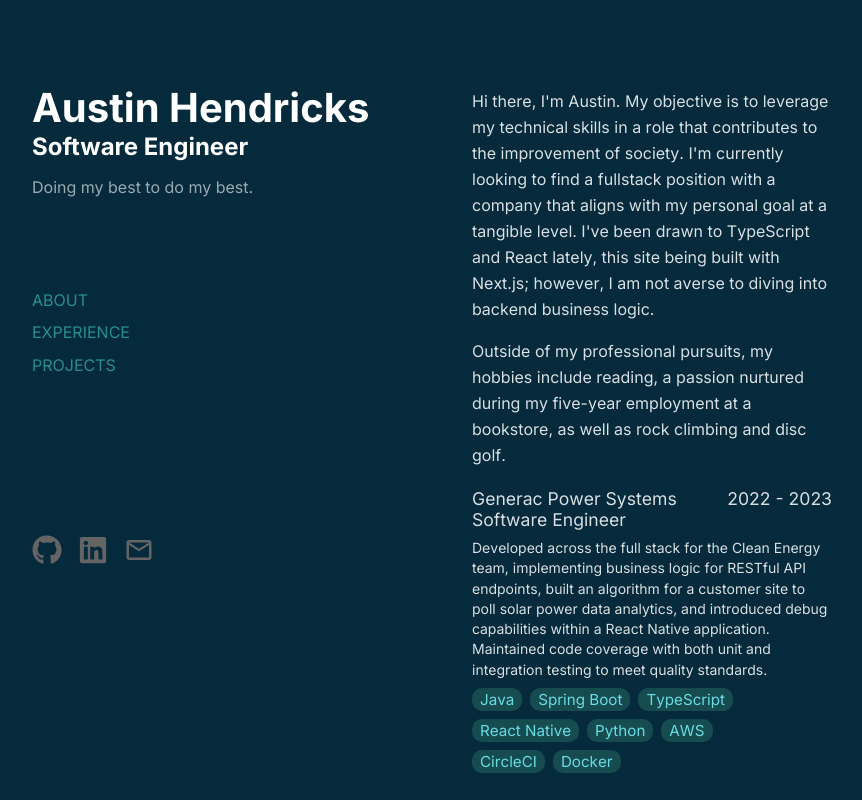
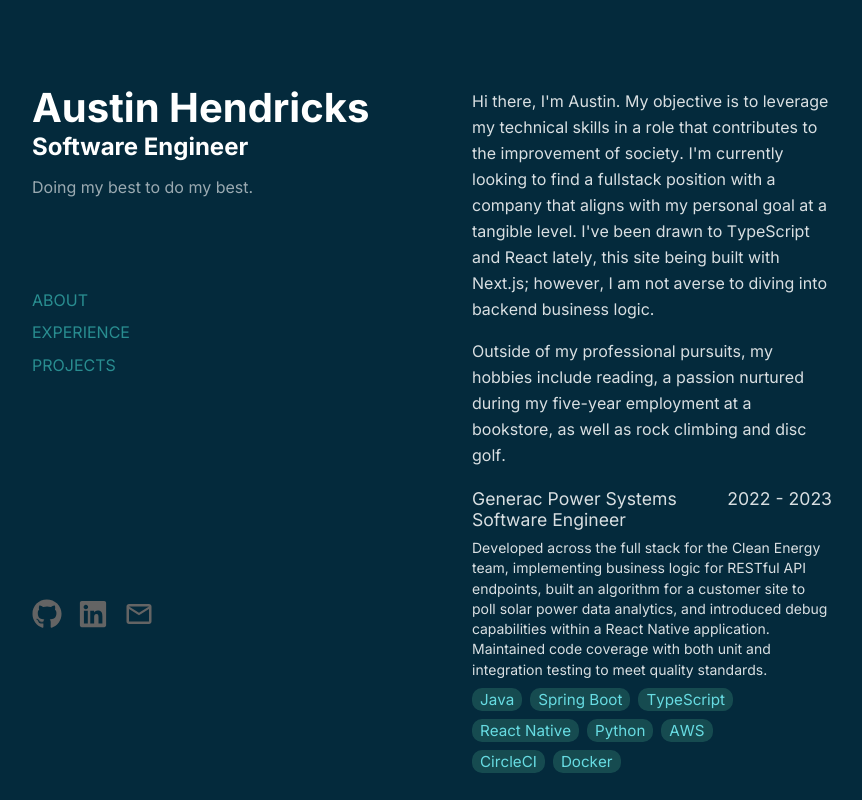
Before and after one commit to hendraustin/hendraustin.github.io, a Next.js app: page / in a window 1280 px wide. Shown: the top 800 px of the page, without its empty margins (168-1030 px from the left). Built offline with nearby package versions, Linux system fonts and the light colour scheme.

Commit message:
Fix icon color transition

```diff
--- a/src/app/components/icons.module.css
+++ b/src/app/components/icons.module.css
@@ -1,32 +1,24 @@
 .icons {
     padding-top: 6rem;
     width: 100%;
-    background-color: transparent;
-    color: white;
-    text-align: center;
-    scroll-behavior: smooth;
  }
 
-.icons a {
+ .icon,
+ .cat_icon {
      float: left;
      text-decoration: none;
      color: #646464;
-    text-align: center;
      font-size: 30px;
-    border-top: 4rem;
+     margin-top: 4rem;
      padding-right: 1rem;
-}
-
-.icon:hover {
-    color: white    ;
-    transition: .25s;
+     transition: color .25s;
  }
 
  .cat_icon {
     color: transparent;
 }
 
+ .icon:hover,
  .cat_icon:hover {
     color: rgb(202, 202, 202);
-    transition: .45s;
  }
--- a/src/app/components/icons.tsx
+++ b/src/app/components/icons.tsx
@@ -7,17 +7,17 @@ export default function Icons() {
   return (
     <div className={styles.icons}>
       <span></span>
-      <a href="https://github.com/hendraustin">
-        <FaGithub className={styles.icon} />
+      <a href="https://github.com/hendraustin" className={styles.icon}>
+        <FaGithub />
       </a>
-      <a href="https://www.linkedin.com/in/hendricks-austin/">
-        <FaLinkedin className={styles.icon} />
+      <a href="https://www.linkedin.com/in/hendricks-austin/" className={styles.icon}>
+        <FaLinkedin />
       </a>
-      <a href="mailto: hendraustin@gmail.com">
-        <MdOutlineMail className={styles.icon} />
+      <a href="mailto: hendraustin@gmail.com" className={styles.icon}>
+        <MdOutlineMail />
       </a>
-      <a href="../../static/pam_cat.jpeg">
-        <FaCat className={styles.cat_icon} />
+      <a href="../../static/pam_cat.jpeg" className={styles.cat_icon}>
+        <FaCat />
       </a>
     </div>
   );
```
Lines whose indentation alone changed are shown as unchanged.
